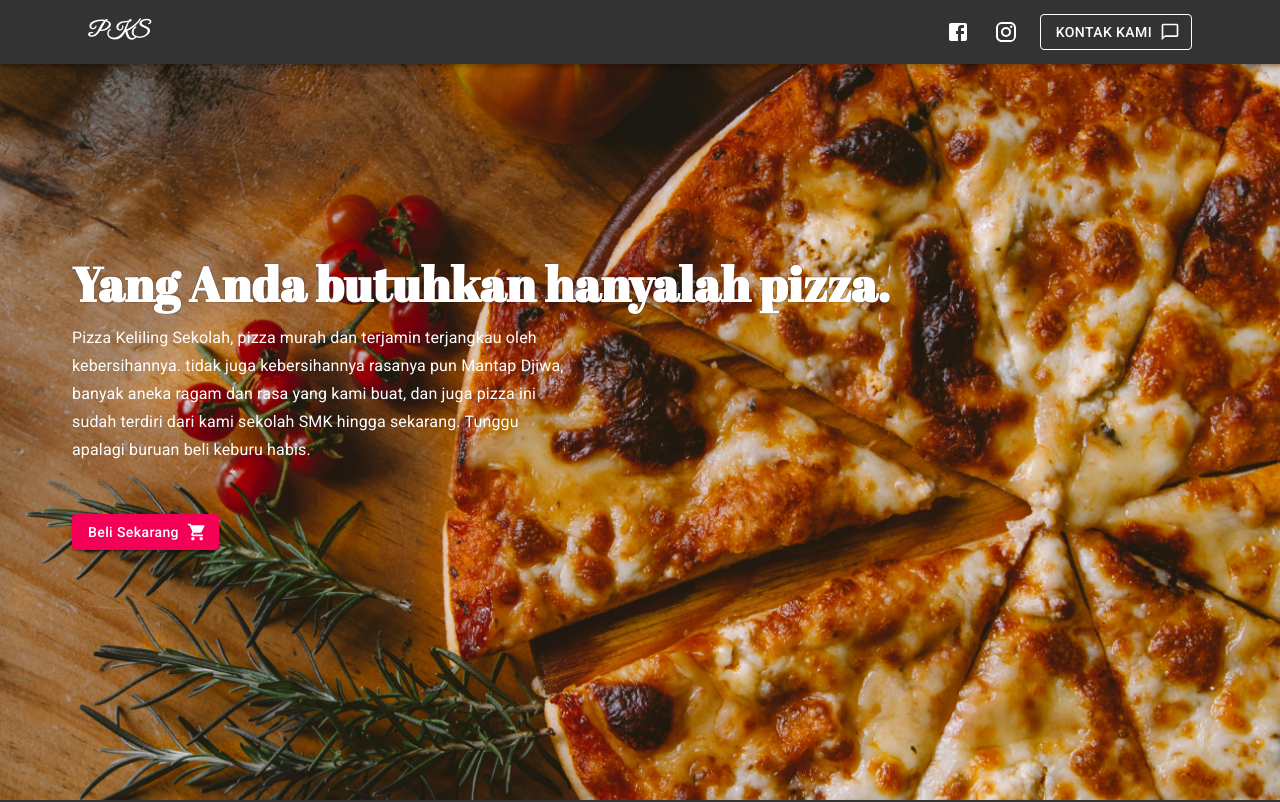
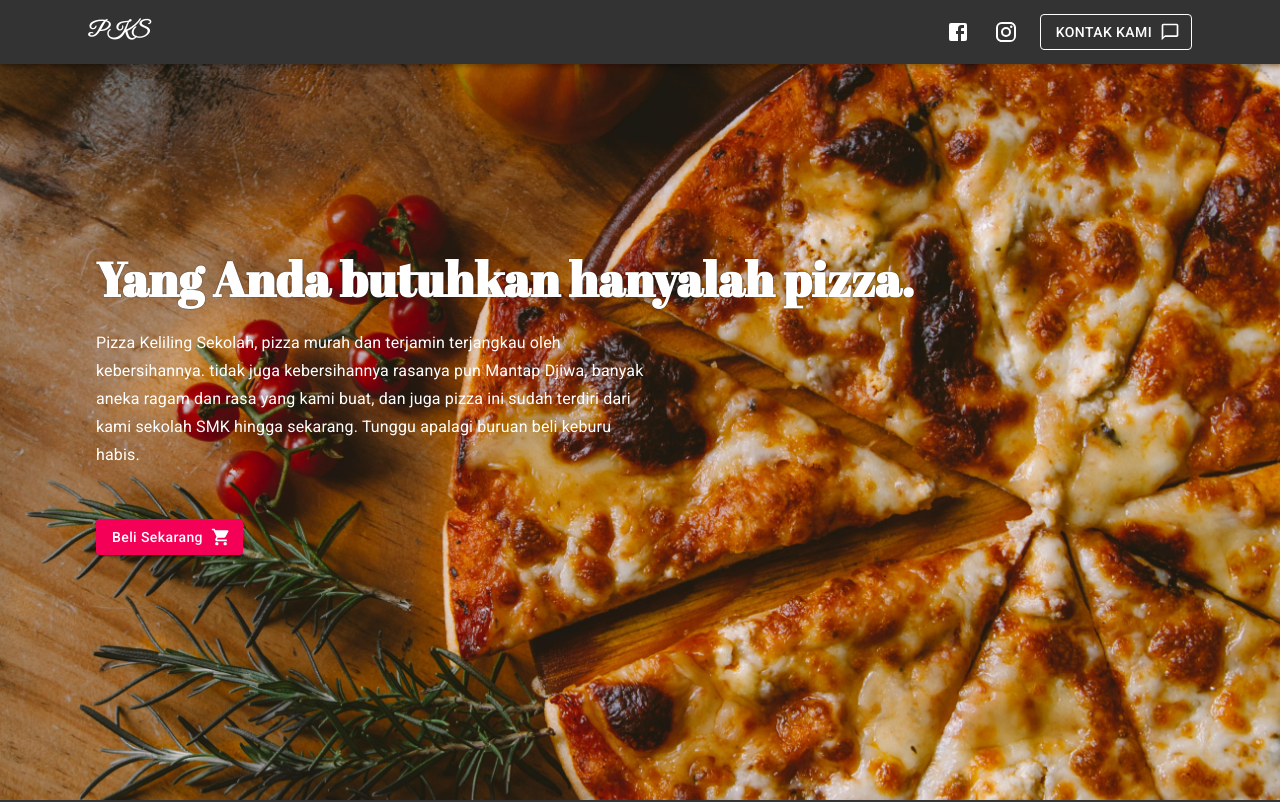
Before and after one commit to fatahkbm123/Pizza, a React (Create React App) app: page / in a window 1280 px wide. Shown: the top 802 px of the page. Built offline with nearby package versions, Linux system fonts and the light colour scheme; no server answers; a web font is replaced by a local one.

Commit message:
Add Design

```diff
--- a/src/components/About.js
+++ b/src/components/About.js
@@ -13,6 +13,7 @@
 
 const useStyles = makeStyles((theme) => ({
   root: {
+    overflow: "hidden",
     marginTop: "80px",
   },
 
--- a/src/components/Banner.js
+++ b/src/components/Banner.js
@@ -15,6 +15,7 @@
     width: "100%",
     backgroundSize: "cover",
     backgroundRepeat: "no-repeat",
+    backgroundAttachment: "fixed",
     boxShadow: "0 0 20px 10px rgba(0,0,0, .2)",
   },
   container: {
--- a/src/components/Footer.js
+++ b/src/components/Footer.js
@@ -3,9 +3,13 @@
 
 function Footer() {
   return (
-    <div style={{ boxShadow: "0 0 5px #3F51B5" }}>
+    <div
+      style={{ boxShadow: "0 -2px 5px rgba(0,0,0,.5)", background: "#333333" }}
+    >
       <Container style={{ padding: "20px" }}>
-        <Typography style={{ fontWeight: "400", textAlign: "center" }}>
+        <Typography
+          style={{ fontWeight: "400", textAlign: "center", color: "white" }}
+        >
           Copyright &copy; 2021 Fatah. All Right Reserved.
         </Typography>
       </Container>
--- a/src/components/Header.js
+++ b/src/components/Header.js
@@ -11,8 +11,7 @@
   },
 
   container: {
-    // width: "95%",
-    // margin: "0 auto",
+    padding: "0",
     color: "white",
     [theme.breakpoints.down("md")]: {
       "& > h1": {
@@ -20,8 +19,6 @@
         width: "500px",
         marginBottom: "8px",
       },
-
-      width: "90%",
     },
     [theme.breakpoints.down("sm")]: {
       "& > h1": {
@@ -29,8 +26,6 @@
         width: "300px",
         marginBottom: "8px",
       },
-
-      width: "90%",
     },
   },
 
@@ -42,8 +37,8 @@
   },
 
   paragraph: {
-    width: 500,
-    marginTop: "20px",
+    width: 550,
+    marginTop: "30px",
     marginBottom: "50px",
     [theme.breakpoints.down("md")]: {
       width: 400,
@@ -62,8 +57,7 @@
     <div className={classes.root}>
       <Navbar />
 
-      <Container maxWidth="lg">
-        <div className={classes.container}>
+      <Container className={classes.container}>
         <h1 className={classes.titleContainer}>
           Yang Anda butuhkan hanyalah pizza.
         </h1>
@@ -82,7 +76,6 @@
         >
           Beli Sekarang
         </Button>
-        </div>
       </Container>
     </div>
   );
--- a/src/components/HideAppbar.js
+++ b/src/components/HideAppbar.js
@@ -9,11 +9,14 @@
   makeStyles,
   useScrollTrigger,
   Slide,
+  Fab,
   Tooltip,
 } from "@material-ui/core";
 import FacebookIcon from "@material-ui/icons/Facebook";
 import InstagramIcon from "@material-ui/icons/Instagram";
 import ChatBubbleOutlineIcon from "@material-ui/icons/ChatBubbleOutline";
+import KeyboardArrowUpIcon from "@material-ui/icons/KeyboardArrowUp";
+import ScrollTop from "./ScrollTop";
 
 const useStyles = makeStyles({
   appBar: {
@@ -93,6 +96,13 @@
         </AppBar>
       </HideOnScroll>
       <Toolbar />
+      <Toolbar id="back-to-top-anchor" />
+
+      <ScrollTop {...props}>
+        <Fab color="primary" size="small" aria-label="scroll back to top">
+          <KeyboardArrowUpIcon />
+        </Fab>
+      </ScrollTop>
     </React.Fragment>
   );
 }
--- /dev/null
+++ b/src/components/ScrollTop.js
@@ -0,0 +1,40 @@
+import React from "react";
+import { makeStyles, useScrollTrigger, Zoom } from "@material-ui/core";
+const useStyles = makeStyles((theme) => ({
+  root: {
+    position: "fixed",
+    bottom: theme.spacing(2),
+    right: theme.spacing(2),
+  },
+}));
+
+export default function ScrollTop(props) {
+  const { children, window } = props;
+  const classes = useStyles();
+  // Note that you normally won't need to set the window ref as useScrollTrigger
+  // will default to window.
+  // This is only being set here because the demo is in an iframe.
+  const trigger = useScrollTrigger({
+    target: window ? window() : undefined,
+    disableHysteresis: true,
+    threshold: 100,
+  });
+
+  const handleClick = (event) => {
+    const anchor = (event.target.ownerDocument || document).querySelector(
+      "#back-to-top-anchor"
+    );
+
+    if (anchor) {
+      anchor.scrollIntoView({ behavior: "smooth", block: "center" });
+    }
+  };
+
+  return (
+    <Zoom in={trigger}>
+      <div onClick={handleClick} role="presentation" className={classes.root}>
+        {children}
+      </div>
+    </Zoom>
+  );
+}
--- a/src/index.js
+++ b/src/index.js
@@ -3,9 +3,4 @@
 import App from "./App";
 import "./css/style.css";
 
-ReactDOM.render(
-  <React.StrictMode>
-    <App />
-  </React.StrictMode>,
-  document.getElementById("root")
-);
+ReactDOM.render(<App />, document.getElementById("root"));
```
Lines whose indentation alone changed are shown as unchanged.
